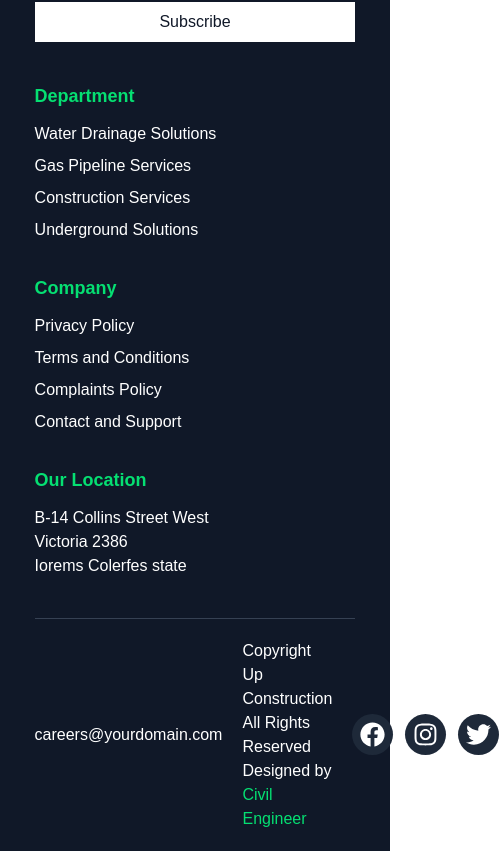
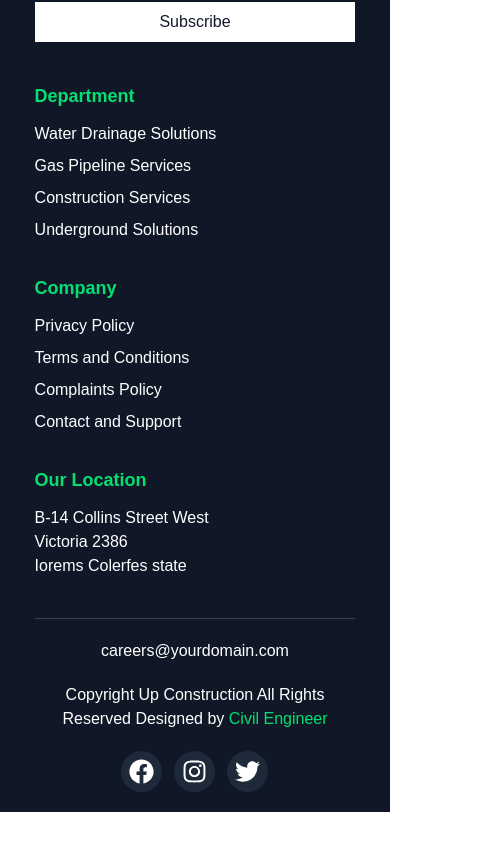
Before and after one commit to weblogiance/shyam-Infratech, a React (Vite) app: page /about-us in a window 390 px wide. Shown: the part 7043-7894 px from the top of the page, 499 px wide, since content can reach past the window. After the commit the page ends 7855 px from the top, so only its background shows below. Built offline with nearby package versions, Linux system fonts and the light colour scheme.

Commit message:
responsive site

```diff
--- a/src/components/Footer.jsx
+++ b/src/components/Footer.jsx
@@ -59,8 +59,8 @@
       </div>
 
       {/* Footer Bottom Section */}
-      <div className="flex justify-center items-center w">
-      <div className="mt-10 border-t    border-gray-700 pt-5 flex w-11/12 items-center mx-auto   gap-5">
+      <div className="flex lg:flex-row flex-col  justify-center items-center w">
+      <div className="mt-10 border-t  max-sm:text-center  border-gray-700 pt-5 flex lg:flex-row flex-col w-11/12 items-center mx-auto   gap-5">
         <p className="w-full ">
           careers@yourdomain.com
         </p>
--- a/src/components/Home/Work.jsx
+++ b/src/components/Home/Work.jsx
@@ -68,7 +68,7 @@
                             <img src={f4} alt="" className=' absolute right-[355px] top-[145px]'/>
 
             <div className='relative'>
-                <div className='w-8/12 max-sm:w-full flex lg:flex-row flex-col justify-around bg-black max-sm:bg-black/90   mx-auto px-10 rounded-2xl py-14'>
+                <div className='w-8/12 max-sm:w-full flex lg:flex-row flex-col gap-y-10 justify-around bg-black max-sm:bg-black/90   mx-auto px-10 rounded-2xl py-14'>
                     {
                         suceess.map((item, index) => (
                           <>
@@ -88,7 +88,7 @@
                     <p className=' text-2xl max-sm:text-base max-w-3xl text-center text-[#7A8D93]'>We Understand the importance of innovation and professionalism and work with the best people to achieve this.</p>
                 </div>
                 <div>
-                    <div className="grid grid-cols-1 md:grid-cols-2 w-11/12 gap-x-5 gap-y-5 my-10 place-items-center  mx-auto mt-10 lg:grid-cols-4 ">
+                    <div className="flex lg:flex-row flex-col justify-center items-center gap-x-20 w-11/12  gap-y-5 my-10 place-items-center  mx-auto mt-10 lg:grid-cols-4 ">
                         {serviceName.map((card, index) => (
                             <div key={index} className="relative group ">
 
--- a/src/page/Home.jsx
+++ b/src/page/Home.jsx
@@ -27,7 +27,7 @@
               </div>
           </div>
       </section>
-      <section className="w-10/12  gap-x-30 gap-y-5 mx-auto flex lg:flex-row flex-col items-center justify-between mb-10">
+      <section className="w-10/12  gap-x-30 gap-y-5 mx-auto flex lg:flex-row flex-col items-center justify-center mb-10">
         {/* Text Content */}
         <div className='lg:w-1/2 w-full'>
           <h2 className="text-4xl leading-13 max-w-sm font-bold text-gray-900">
```
